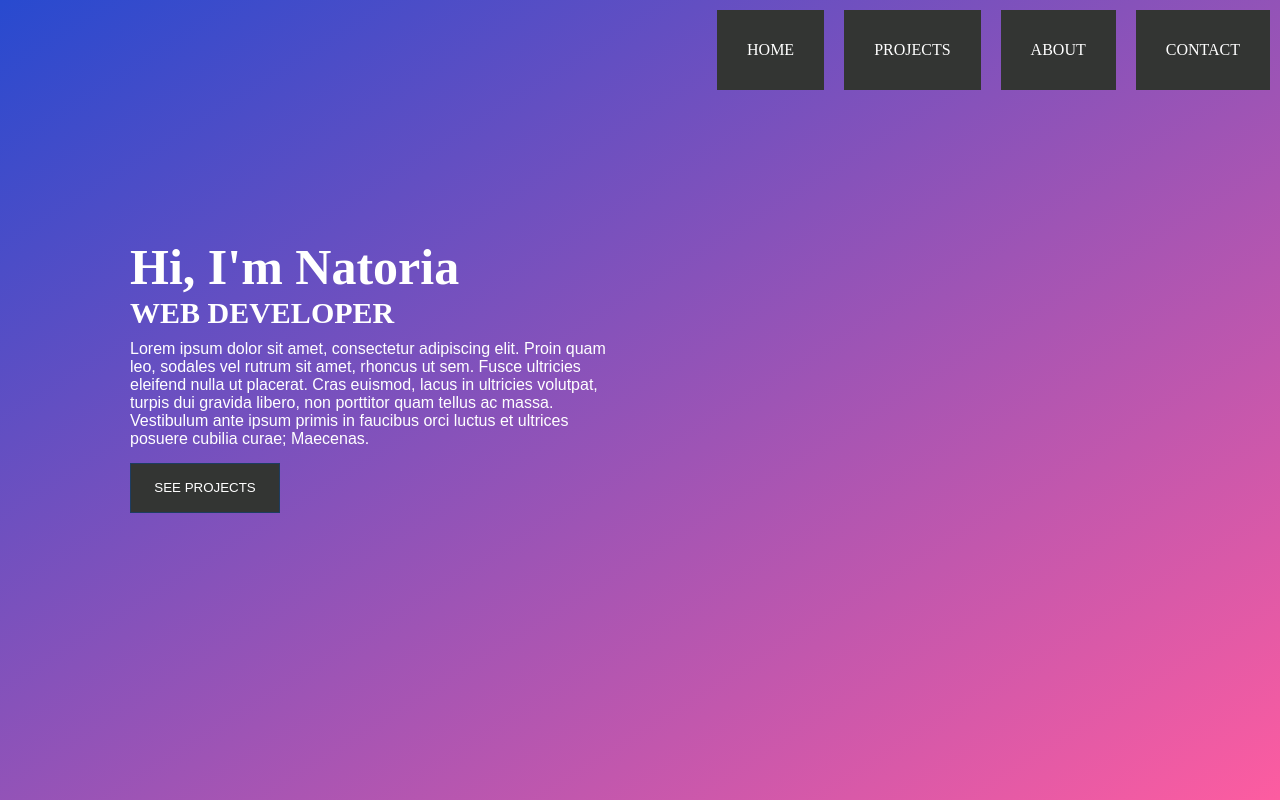
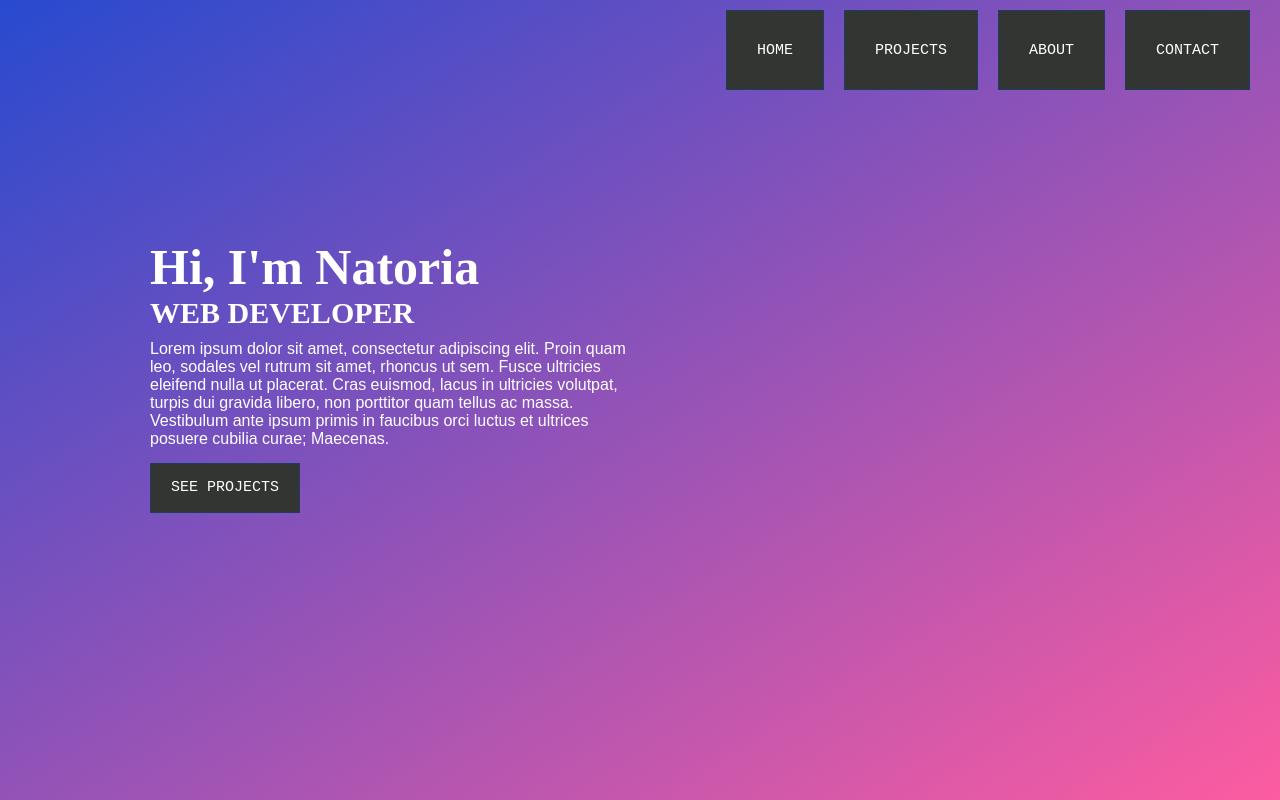
Before and after one commit to natoriamilligan/portfolio-website, a plain HTML site: page index.html in a window 1280 px wide. Drawn offline with Linux system fonts and the light colour scheme.

Commit message:
styled button font/size and padding

```diff
--- a/style.css
+++ b/style.css
@@ -1,5 +1,6 @@
 * {
     margin: 0;
+    padding: 0;
 }
 
 .container {
@@ -25,20 +26,23 @@ ul {
     list-style-type: none;
     display: flex;
     justify-content: center;
-    padding: 0px;
+    padding-right: 20px;
 }
 
 li {
     display: flex;
     align-items: center;
-    padding: 15px 30px;
+    padding: 10px 30px;
     background-color: #333533;
     margin: 10px;
+    border: solid 1px #1d3d61;
 }
 
 a {
     text-decoration: none;
     color: white;
+    font-family: monospace;
+    font-size: 15px;
 }
 
 main {
@@ -49,7 +53,7 @@ main {
 
 .intro {
     padding-bottom: 150px;
-    padding-left: 130px;
+    padding-left: 150px;
     color: white;
 }
 
@@ -77,4 +81,6 @@ button {
     background-color: #333533;
     color: white;
     border: solid 1px #1d3d61;
+    font-family: monospace;
+    font-size: 15px;
 }
```
